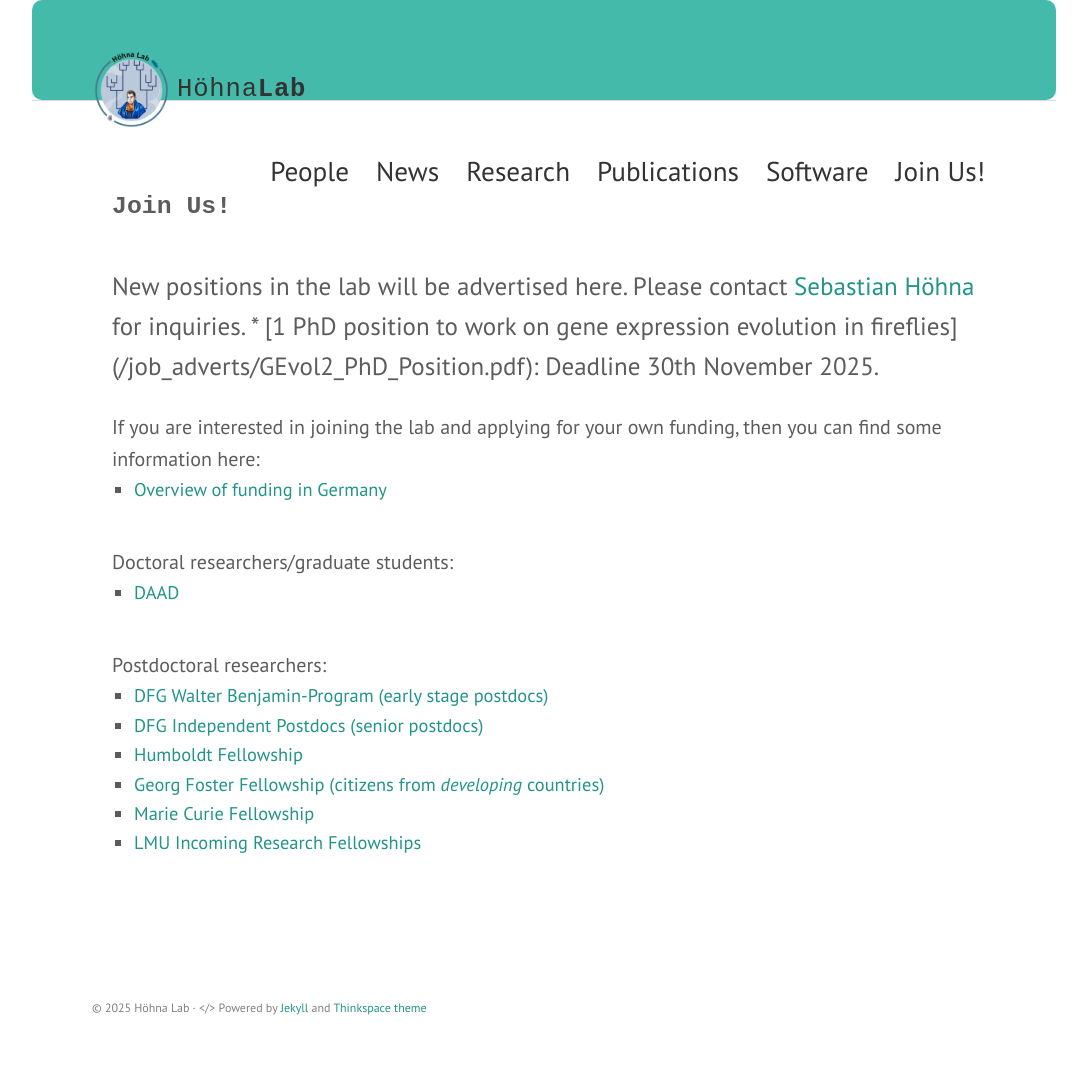
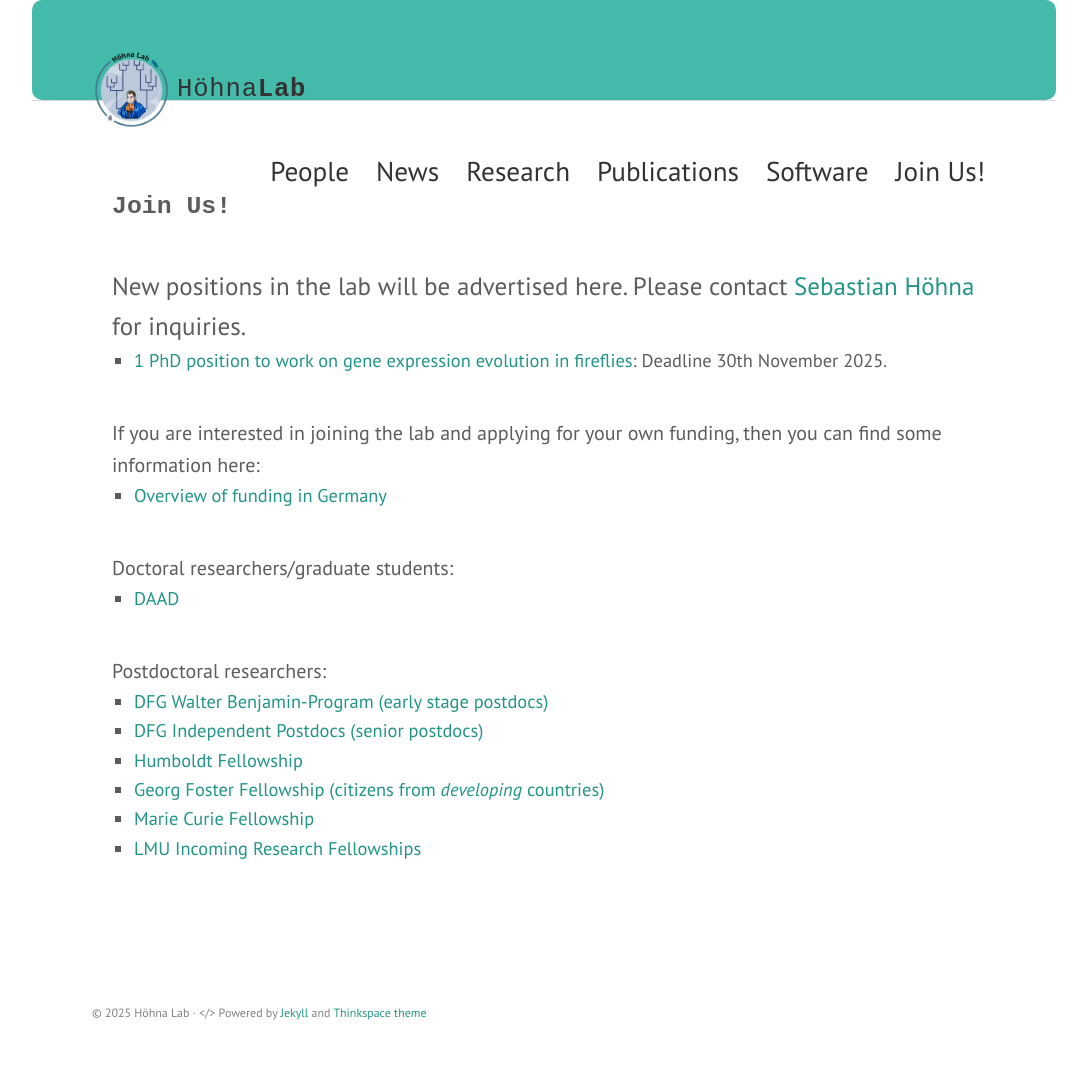
Before and after one commit to hoehnalab/hoehnalab.github.io, a Jekyll site: the page built from join.md, in a window 1280 px wide. Shown: the whole page, without its empty margins (96-1183 px from the left). Built offline with Jekyll 4.4.1, drawn with Linux system fonts in a browser that asks for light colours; some web fonts are replaced.

Commit message:
Update join.md

```diff
--- a/join.md
+++ b/join.md
@@ -15,8 +15,8 @@ permalink: /join/
 <p style="font-size: 25px;">
 New positions in the lab will be advertised here.
 Please contact <a href = "mailto:hoehna@lmu.de"> Sebastian Höhna </a> for inquiries.
+</p>
 * [1 PhD position to work on gene expression evolution in fireflies](/job_adverts/GEvol2_PhD_Position.pdf): Deadline 30th November 2025.
-</p>
 
 <br>
 
```
